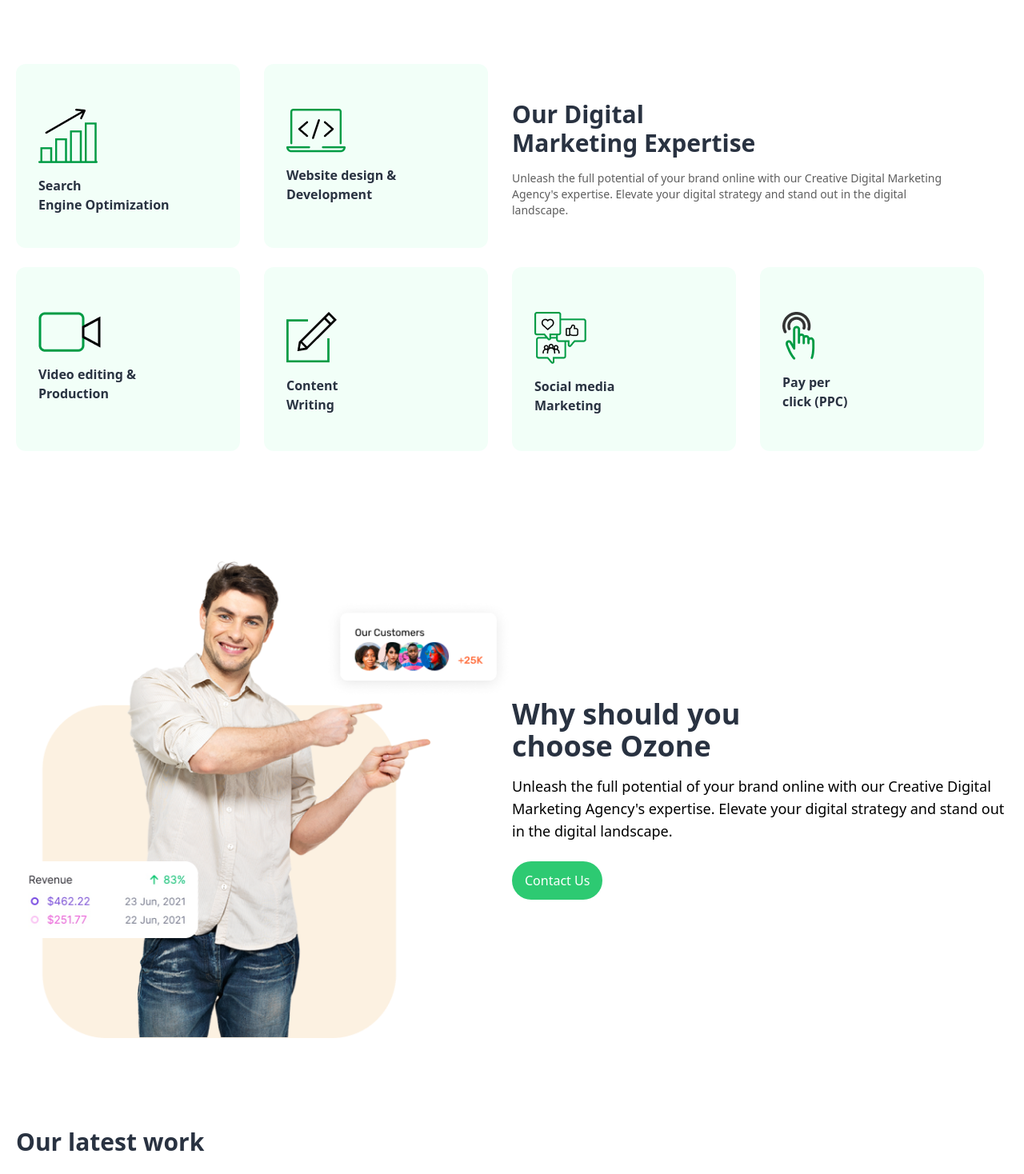
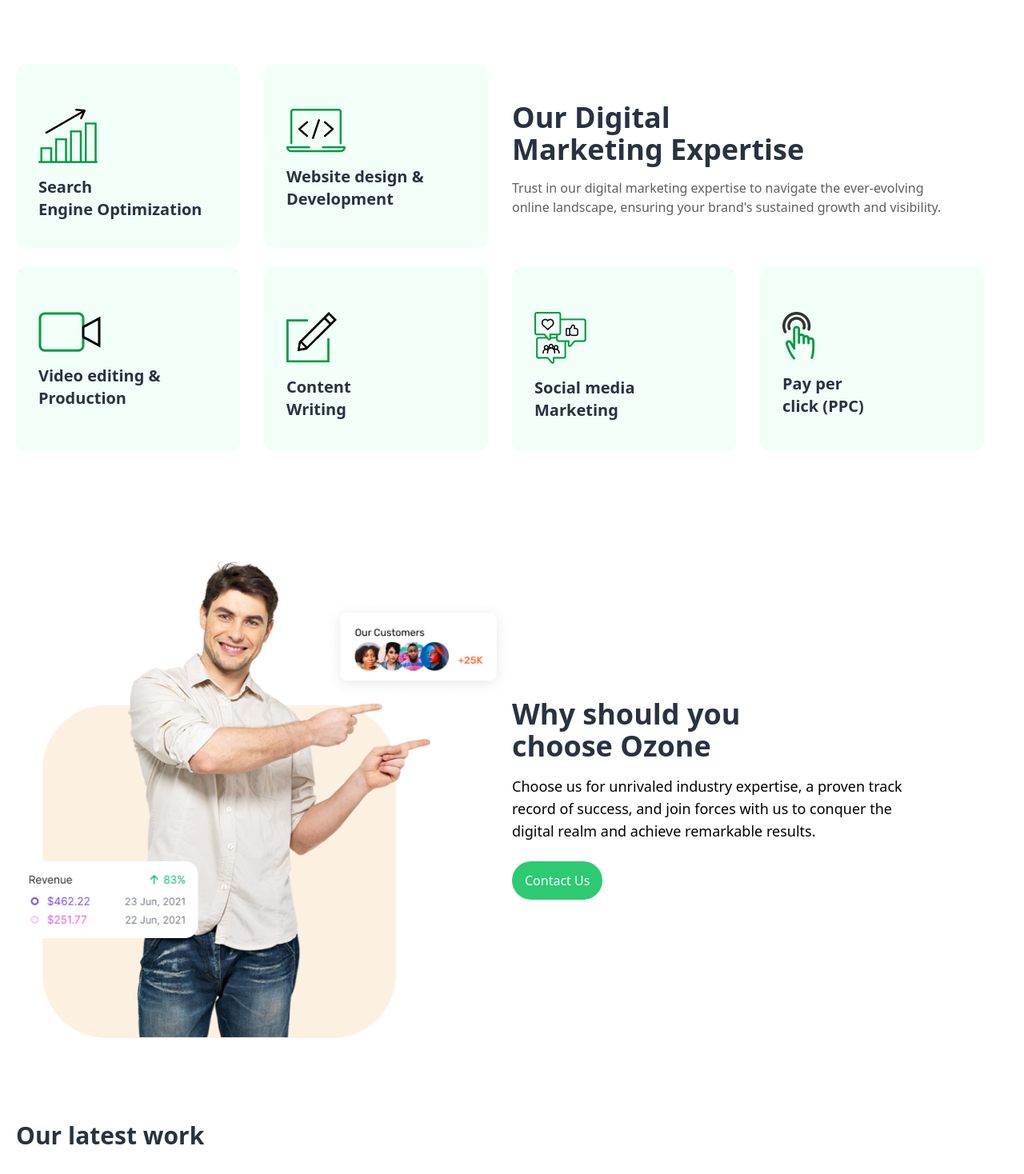
Before and after one commit to appzaib/Service-Agency---Landing-Page, a Next.js app: page / in a window 1280 px wide. Shown: the part 980-2448 px from the top of the page at 80% size. Built offline with nearby package versions, Linux system fonts and the light colour scheme.

Commit message:
Update Font Size

```diff
--- a/pages/index.js
+++ b/pages/index.js
@@ -13,7 +13,7 @@
               <h2 className="text-3xl	md:text-6xl font-semibold text-[#293241]">
                 Creative Digital <br /> Marketing Agency
               </h2>
-              <p className="text-lg md:text-xl pt-2 md:pt-6 pb-4 md:pb-8 md:pr-4 mb-4 font-extralight">
+              <p className="text-lg text-[#5E5E5E] pt-2 md:pt-6 pb-4 md:pb-8 md:w-[75%] mb-4 font-normal">
                 Unleash the full potential of your brand online with our
                 Creative Digital Marketing Agency's expertise. Elevate your
                 digital strategy and stand out in the digital landscape.
@@ -84,63 +84,63 @@
         </section>
         <section className="md:py-16 py-8">
           <div className="flex md:flex-row flex-wrap flex-col items-center">
-            <div className="md:w-1/4 w-full mb-6">
-              <div className="bg-[#F2FFF8] box-border rounded-xl px-7 py-14 w-[280px] h-[230px]">
+            <div className="md:w-1/4 w-full mb-6 ">
+              <div className="bg-[#F2FFF8] mx-auto md:mx-0 box-border rounded-xl px-7 py-14 w-[280px] h-[230px]">
                 <img src="icon.png" alt="" />
-                <h3 className="pt-4 font-semibold text-[#293241]">
+                <h3 className="pt-4 font-semibold text-xl text-[#293241]">
                   Search <br /> Engine Optimization
                 </h3>
               </div>
             </div>
             <div className="md:w-1/4 w-full mb-6">
-              <div className="bg-[#F2FFF8] box-border rounded-xl px-7 py-14 w-[280px] h-[230px]">
+              <div className="bg-[#F2FFF8] mx-auto md:mx-0 box-border rounded-xl px-7 py-14 w-[280px] h-[230px]">
                 <img src="icon (1).png" alt="" />
-                <h3 className="pt-4 font-semibold text-[#293241]">
+                <h3 className="pt-4 font-semibold text-xl text-[#293241]">
                   Website design & <br /> Development
                 </h3>
               </div>
             </div>
             <div className="md:w-2/4 w-full mb-6">
               <div className="w-[90%] pt-2">
-                <h3 className="font-bold text-3xl text-[#293241]">
+                <h3 className="font-bold text-3xl md:text-4xl text-[#293241]">
                   Our Digital
                   <br /> Marketing Expertise
                 </h3>
-                <p className="text-sm pt-2 md:pt-4 font-thin text-[#5E5E5E]">
-                  Unleash the full potential of your brand online with our
-                  Creative Digital Marketing Agency's expertise. Elevate your
-                  digital strategy and stand out in the digital landscape.
+                <p className="pt-2 md:pt-4 text-base font-normal text-[#5E5E5E]">
+                  Trust in our digital marketing expertise to navigate the
+                  ever-evolving online landscape, ensuring your brand's
+                  sustained growth and visibility.
                 </p>
               </div>
             </div>
             <div className="md:w-1/4 w-full mb-6">
-              <div className="bg-[#F2FFF8] box-border rounded-xl  px-7 py-14 w-[280px] h-[230px]">
+              <div className="bg-[#F2FFF8] mx-auto md:mx-0 box-border rounded-xl  px-7 py-14 w-[280px] h-[230px]">
                 <img src="icon (5).png" alt="" />
-                <h3 className="pt-4 font-semibold text-[#293241]">
+                <h3 className="pt-4 font-semibold text-xl text-[#293241]">
                   Video editing & <br /> Production
                 </h3>
               </div>
             </div>
             <div className="md:w-1/4 w-full mb-6">
-              <div className="bg-[#F2FFF8] box-border rounded-xl  px-7 py-14 w-[280px] h-[230px]">
+              <div className="bg-[#F2FFF8] mx-auto md:mx-0 box-border rounded-xl  px-7 py-14 w-[280px] h-[230px]">
                 <img src="icon (2).png" alt="" />
-                <h3 className="pt-4 font-semibold text-[#293241]">
+                <h3 className="pt-4 font-semibold text-xl text-[#293241]">
                   Content <br /> Writing
                 </h3>
               </div>
             </div>
             <div className="md:w-1/4 w-full mb-6">
-              <div className="bg-[#F2FFF8] box-border rounded-xl  px-7 py-14 w-[280px] h-[230px]">
+              <div className="bg-[#F2FFF8] mx-auto md:mx-0 box-border rounded-xl  px-7 py-14 w-[280px] h-[230px]">
                 <img src="icon (3).png" alt="" />
-                <h3 className="pt-4 font-semibold text-[#293241]">
+                <h3 className="pt-4 font-semibold text-xl text-[#293241]">
                   Social media <br /> Marketing
                 </h3>
               </div>
             </div>
             <div className="md:w-1/4 w-full mb-6">
-              <div className="bg-[#F2FFF8] box-border rounded-xl  px-7 py-14 w-[280px] h-[230px]">
+              <div className="bg-[#F2FFF8] mx-auto md:mx-0 box-border rounded-xl  px-7 py-14 w-[280px] h-[230px]">
                 <img src="icon (4).png" alt="" />
-                <h3 className="pt-4 font-semibold text-[#293241]">
+                <h3 className="pt-4 font-semibold text-xl text-[#293241]">
                   Pay per <br /> click (PPC)
                 </h3>
               </div>
@@ -149,17 +149,17 @@
         </section>
         <section className="md:py-12 py-4">
           <div className="mx-auto flex md:flex-row flex-col items-center md:text-start text-center">
-            <div className="w-64 md:w-1/2">
+            <div className="w-80 md:w-1/2">
               <img src="Section Image.png" alt="" />
             </div>
             <div className="w-full md:w-1/2">
-              <h2 className="text-3xl md:text-4xl font-semibold text-[#293241] mt-4 md:mt-0">
+              <h2 className="text-3xl md:text-4xl font-bold text-[#293241] mt-4 md:mt-0">
                 Why should you <br /> choose Ozone
               </h2>
-              <p className="text-lg pt-2 md:pt-4 pb-6 font-extralight">
-                Unleash the full potential of your brand online with our
-                Creative Digital Marketing Agency's expertise. Elevate your
-                digital strategy and stand out in the digital landscape.
+              <p className="text-lg pt-2 md:pt-4 pb-6 font-light md:w-[80%]">
+                Choose us for unrivaled industry expertise, a proven track
+                record of success, and join forces with us to conquer the
+                digital realm and achieve remarkable results.
               </p>
               <button className="bg-[#2DCA72] text-white px-4 py-3 rounded-full mb-4 md:mb-0">
                 Contact Us
@@ -167,43 +167,43 @@
             </div>
           </div>
         </section>
-        <section className="md:py-16 py-8">
+        <section className="md:py-14 py-8">
           <h2 className="text-3xl text-[#293241] font-semibold">
             Our latest work
           </h2>
           <div className="flex md:flex-row flex-col pt-8">
-            <div className="w-full md:w-1/3 mb-6">
+            <div className="w-full md:w-1/3 mb-8">
               <div>
                 <img src="image0.png" alt="" />
                 <h3 className="md:text-2xl text-xl text-[#293241] font-semibold pt-5 pb-1 md:pb-4">
                   Artem - Digital Marketing <br /> campaign
                 </h3>
-                <p className="text-base font-thin text-[#5E5E5E]">
+                <p className="text-base font-light text-[#5E5E5E]">
                   Unleash the full potential of your brand online with our
                   Creative Digital Marketing Agency's expertise
                 </p>
               </div>
             </div>
-            <div className="w-full md:w-1/3 mb-6">
+            <div className="w-full md:w-1/3 mb-8">
               <div>
                 <img src="Image (1).png" alt="" />
                 <h3 className="md:text-2xl text-xl text-[#293241] font-semibold pt-5 pb-1 md:pb-4">
                   Mayhem - Search engine <br /> Optimization
                 </h3>
-                <p className="text-base font-thin text-[#5E5E5E]">
+                <p className="text-base font-light text-[#5E5E5E]">
                   Unleash the full potential of your brand online with our
                   Creative Digital Marketing Agency's expertise
                 </p>
               </div>
             </div>
-            <div className="w-full md:w-1/3 mb-6">
+            <div className="w-full md:w-1/3 mb-8">
               <div>
                 <img src="Image (2).png" alt="" />
                 <h3 className="md:text-2xl text-xl text-[#293241] font-semibold pt-5 pb-1 md:pb-4">
                   Basic - Pay per click <br />
                   (PPC)
                 </h3>
-                <p className="text-base font-thin text-[#5E5E5E]">
+                <p className="text-base font-light text-[#5E5E5E]">
                   Unleash the full potential of your brand online with our
                   Creative Digital Marketing Agency's expertise
                 </p>
@@ -221,11 +221,11 @@
             <div className="w-full md:w-1/3 mb-4">
               <div className="bg-white shadow-md rounded-md md:w-[360px] h-[190px] font-semibold px-6 py-8">
                 <h3 className="text-[#293241]">Zoe Mantis</h3>
-                <span className="text-[#5E5E5E] font-thin text-sm">
+                <span className="text-[#5E5E5E] font-normal text-sm">
                   Founder, Alpha Group
                 </span>
-                <p className="pt-6 text-[#5E5E5E] font-thin text-sm">
-                  "This service agency exceeded our expectations and delivered
+                <p className="pt-6 text-[#5E5E5E] font-normal text-base">
+                  "This agency exceeded our expectations and delivered
                   outstanding results."
                 </p>
               </div>
@@ -233,24 +233,24 @@
             <div className="w-full md:w-1/3 mb-4">
               <div className="bg-white shadow-md rounded-md md:w-[360px] h-[190px] font-semibold px-6 py-8">
                 <h3 className="text-[#293241]">Don Joe</h3>
-                <span className="text-[#5E5E5E] font-thin text-sm">
+                <span className="text-[#5E5E5E] font-normal text-sm">
                   Founder, Beta Group
                 </span>
-                <p className="pt-6 text-[#5E5E5E] font-thin text-sm">
-                  "This service agency absolutely exceeded all our expectations
-                  – an absolute game-changer!"
+                <p className="pt-6 text-[#5E5E5E] font-normal text-base">
+                  "This remarkable agency exceeded all our expectations – a
+                  game-changer!"
                 </p>
               </div>
             </div>
             <div className="w-full md:w-1/3 mb-4">
               <div className="bg-white shadow-md rounded-md md:w-[360px] h-[190px] font-semibold px-6 py-8">
                 <h3 className="text-[#293241]">Natalie Colin</h3>
-                <span className="text-[#5E5E5E] font-thin text-sm">
+                <span className="text-[#5E5E5E] font-normal text-sm">
                   Founder, Alpha Group
                 </span>
-                <p className="pt-6 text-[#5E5E5E] font-thin text-sm">
-                  "Choosing this service agency was a brilliant decision –
-                  they've been a game-changer for us!"
+                <p className="pt-6 text-[#5E5E5E] font-normal text-base">
+                  "Choosing this agency was brilliant – they've been a
+                  game-changer for us!"
                 </p>
               </div>
             </div>
@@ -263,7 +263,7 @@
             <h2 className="text-3xl	md:text-6xl font-semibold text-[#293241]">
               Creative Digital <br /> Marketing Agency
             </h2>
-            <p className="text-lg md:text-xl pt-2 md:pt-6 pb-4 md:pb-8 font-extralight">
+            <p className="text-lg pt-2 md:pt-6 pb-4 md:pb-8 font-normal text-[#5E5E5E] md:w-[85%]">
               Unleash the full potential of your brand online with our Creative
               Digital Marketing Agency's expertise. Elevate your digital
               strategy and stand out in the digital landscape.
@@ -272,15 +272,15 @@
               <button className="bg-[#2DCA72] text-white px-6 py-4 rounded-full mb-4 md:mb-0">
                 Contact Us
               </button>{" "}
-              <span className="px-2 md:px-8">Or</span>
+              <span className="px-3 md:px-8">Or</span>
               <div className="inline-flex">
                 <img src="Icon-call.png" alt="" />
-                <span className="px-4">+0 123 456-789</span>
+                <span className="md:px-4 px-1 font-medium">+0 123 456-789</span>
               </div>
             </div>
             <p className="md:pt-16 pt-4 text-lg">© 2023 Octet Design Studio.</p>
           </div>
-          <div className="w-64 md:w-1/2 pt-4">
+          <div className="w-64 md:w-1/2 pt-4 mx-auto">
             <img src="Footer Image.png" className="md:ml-auto" alt="" />
           </div>
         </div>
```
